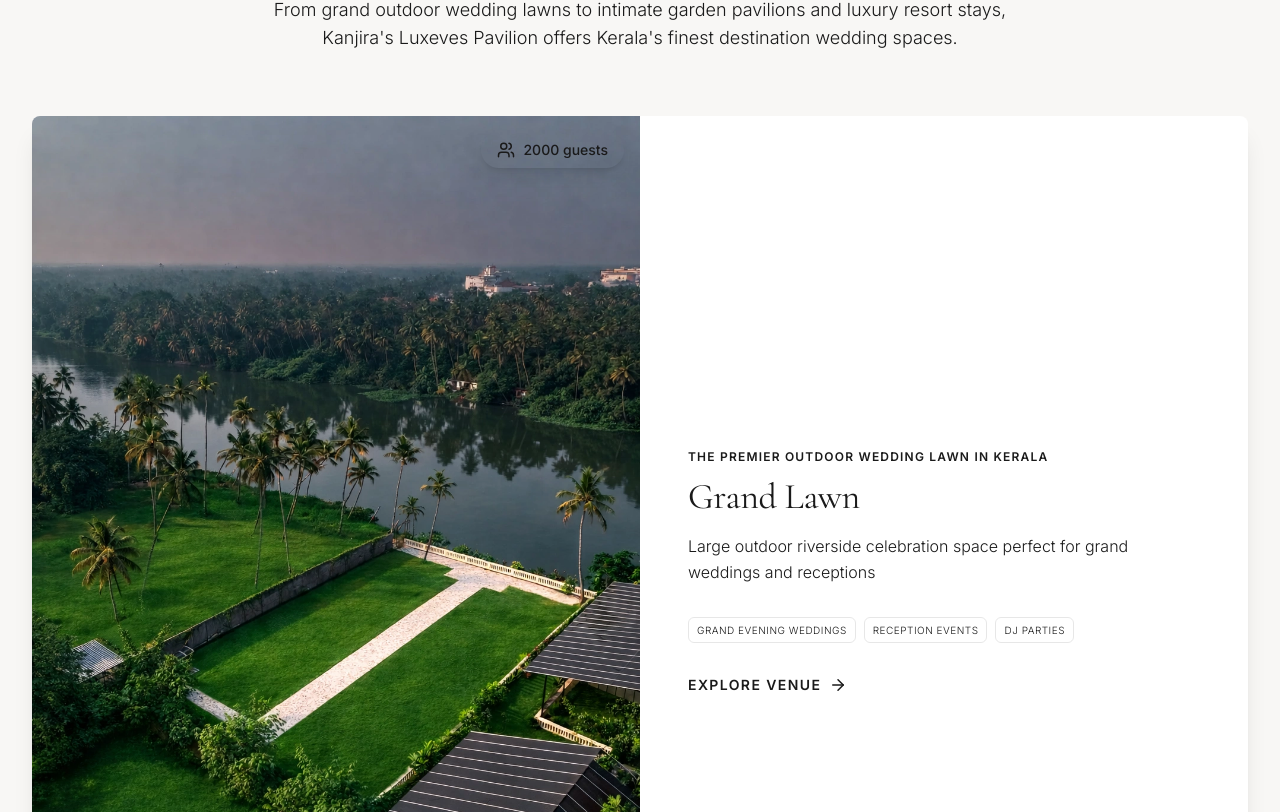
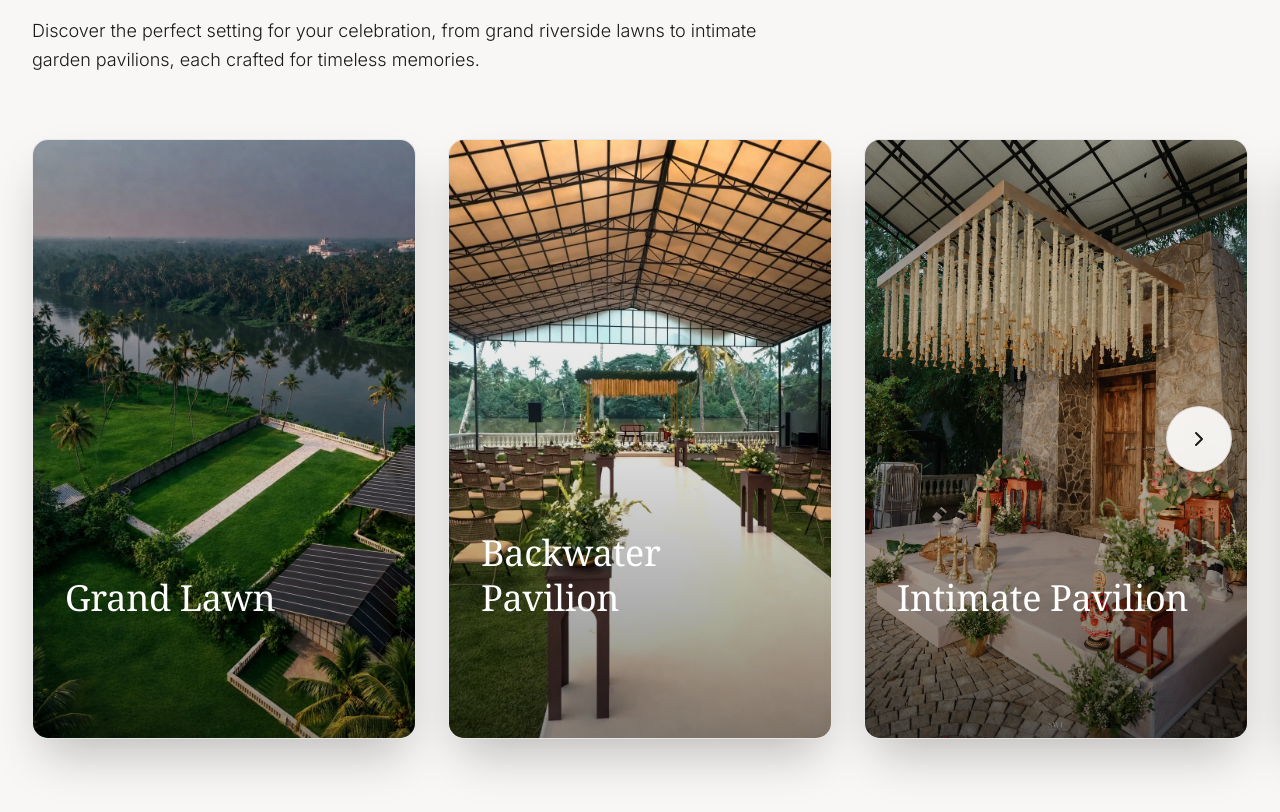
Before and after one commit to Krishnadasks28/kanjiraspavilion, a React (Vite) app: page /venues in a window 1280 px wide. Shown: the part 928-1740 px from the top of the page. Built offline with nearby package versions, Linux system fonts and the light colour scheme.

Commit message:
Venue carousel

```diff
--- a/src/app/components/VenuesSection.tsx
+++ b/src/app/components/VenuesSection.tsx
@@ -1,126 +1,192 @@
-import { motion } from "motion/react";
+import { motion, AnimatePresence } from "motion/react";
 import { useInView } from "motion/react";
-import { useRef } from "react";
-import { Users, ArrowRight } from "lucide-react";
+import { useRef, useState, useEffect } from "react";
+import { Users, ArrowRight, ChevronLeft, ChevronRight } from "lucide-react";
 import { ImageWithFallback } from "./figma/ImageWithFallback";
 import { venues } from "../data/venues";
 import { Link } from "react-router";
 
 export function VenuesSection() {
-  const ref = useRef(null);
-  const isInView = useInView(ref, { once: true, margin: "-100px" });
+  const containerRef = useRef(null);
+  const isInView = useInView(containerRef, { once: true, margin: "-100px" });
+  const [currentIndex, setCurrentIndex] = useState(0);
+  const [direction, setDirection] = useState(0);
+  const [itemsPerView, setItemsPerView] = useState(1);
+
+  // Update items per view based on screen size
+  useEffect(() => {
+    const handleResize = () => {
+      if (window.innerWidth >= 1024) {
+        setItemsPerView(3);
+      } else if (window.innerWidth >= 768) {
+        setItemsPerView(2);
+      } else {
+        setItemsPerView(1);
+      }
+    };
+    handleResize();
+    window.addEventListener("resize", handleResize);
+    return () => window.removeEventListener("resize", handleResize);
+  }, []);
+
+  const next = () => {
+    if (currentIndex < venues.length - itemsPerView) {
+      setDirection(1);
+      setCurrentIndex((prev) => prev + 1);
+    }
+  };
+
+  const prev = () => {
+    if (currentIndex > 0) {
+      setDirection(-1);
+      setCurrentIndex((prev) => prev - 1);
+    }
+  };
 
   return (
     <section
       id="venues"
-      ref={ref}
-      className="py-20 md:py-48 px-4 sm:px-6 lg:px-8 bg-secondary"
+      ref={containerRef}
+      className="py-20 md:py-48 px-4 sm:px-6 lg:px-8 bg-secondary overflow-hidden"
     >
       <div className="max-w-7xl mx-auto">
         {/* Section Header */}
-        <div className="text-center mb-16">
+        <div className="flex flex-col md:flex-row md:items-end justify-between mb-16 gap-8">
+          <div className="max-w-3xl">
             <motion.div
-            className="w-16 h-1 bg-accent mx-auto mb-6"
+              className="w-16 h-1 bg-accent mb-6"
               initial={{ width: 0 }}
               animate={isInView ? { width: 64 } : {}}
               transition={{ duration: 0.8 }}
             />
 
             <motion.h2
-            className="text-4xl md:text-5xl text-primary mb-4"
+              className="text-4xl md:text-5xl lg:text-6xl text-primary mb-6 font-serif"
               initial={{ opacity: 0, y: 20 }}
               animate={isInView ? { opacity: 1, y: 0 } : {}}
               transition={{ duration: 0.8, delay: 0.2 }}
             >
-            Our Wedding Venues & Services
+              Our Venues & Suites
             </motion.h2>
 
             <motion.p
-            className="text-lg text-muted-foreground max-w-3xl mx-auto"
+              className="text-lg text-muted-foreground leading-relaxed"
               initial={{ opacity: 0, y: 20 }}
               animate={isInView ? { opacity: 1, y: 0 } : {}}
               transition={{ duration: 0.8, delay: 0.3 }}
             >
-            From grand outdoor wedding lawns to intimate garden pavilions and luxury resort stays,
-            Kanjira's Luxeves Pavilion offers Kerala's finest destination
-            wedding spaces.
+              Discover the perfect setting for your celebration, from grand riverside lawns
+              to intimate garden pavilions, each crafted for timeless memories.
             </motion.p>
           </div>
 
-        {/* Venues — Full-width editorial layout */}
-        <div className="space-y-20">
+        </div>
+
+        {/* Carousel Container */}
+        <div className="relative overflow-visible group/carousel">
+          {/* Navigation Controls - Side Positioned */}
+          <div className="absolute top-1/2 left-4 -translate-y-1/2 z-30 hidden sm:block">
+            <button
+              onClick={prev}
+              disabled={currentIndex === 0}
+              className={`p-4 md:p-5 rounded-full bg-white/90 backdrop-blur-md shadow-2xl border border-primary/5 transition-all duration-300 ${
+                currentIndex === 0
+                  ? "opacity-0 pointer-events-none"
+                  : "hover:bg-primary hover:text-white hover:scale-110 active:scale-95"
+              }`}
+              aria-label="Previous venue"
+            >
+              <ChevronLeft size={24} />
+            </button>
+          </div>
+
+          <div className="absolute top-1/2 right-4 -translate-y-1/2 z-30 hidden sm:block">
+            <button
+              onClick={next}
+              disabled={currentIndex >= venues.length - itemsPerView}
+              className={`p-4 md:p-5 rounded-full bg-white/90 backdrop-blur-md shadow-2xl border border-primary/5 transition-all duration-300 ${
+                currentIndex >= venues.length - itemsPerView
+                  ? "opacity-0 pointer-events-none"
+                  : "hover:bg-primary hover:text-white hover:scale-110 active:scale-95"
+              }`}
+              aria-label="Next venue"
+            >
+              <ChevronRight size={24} />
+            </button>
+          </div>
+          <motion.div
+            className="flex gap-8"
+            animate={{ x: `calc(-${currentIndex * (100 / itemsPerView)}% - ${currentIndex * (itemsPerView > 1 ? 2 : 0)}rem)` }}
+            transition={{ type: "spring", damping: 30, stiffness: 100 }}
+          >
             {venues.map((venue, index) => (
               <motion.article
                 key={venue.id}
-              initial={{ opacity: 0, y: 50 }}
-              animate={isInView ? { opacity: 1, y: 0 } : {}}
-              transition={{ duration: 0.8, delay: 0.4 + index * 0.2 }}
-              className="group"
+                className="flex-shrink-0 w-full md:w-[calc(50%-1rem)] lg:w-[calc(33.333%-1.33rem)] group"
+                initial={{ opacity: 0, scale: 0.95 }}
+                animate={isInView ? { opacity: 1, scale: 1 } : {}}
+                whileHover={{ y: -10 }}
+                transition={{ duration: 0.6, delay: 0.2 + index * 0.1 }}
               >
-              <div
-                className={`grid lg:grid-cols-2 gap-0 rounded-lg overflow-hidden shadow-xl hover:shadow-2xl transition-shadow duration-500 bg-white ${index % 2 === 1 ? "lg:grid-flow-dense" : ""
-                  }`}
-              >
-                {/* Image */}
+                <div className="relative h-[400px] md:h-[500px] lg:h-[600px] overflow-hidden rounded-2xl shadow-2xl bg-white border border-primary/5">
                   <Link
                     to={`/venues/${venue.slug}`}
-                  className={`relative h-72 sm:h-96 lg:h-auto overflow-hidden block ${index % 2 === 1 ? "lg:col-start-2" : ""
-                    }`}
+                    className="absolute inset-0 overflow-hidden block"
                   >
                     <ImageWithFallback
                       src={venue.image}
                       alt={`${venue.name} – ${venue.tagline}`}
-                    className="w-full h-full object-cover transform group-hover:scale-105 transition-transform duration-700"
+                      className="w-full h-full object-cover transform group-hover:scale-110 transition-transform duration-1000"
                     />
-                  {/* Capacity Badge */}
-                  <div className="absolute top-4 right-4 bg-accent text-accent-foreground px-4 py-2 rounded-full flex items-center space-x-2 shadow-lg z-10">
-                    <Users size={18} />
-                    <span className="text-sm font-medium">{venue.capacity} guests</span>
+
+                    {/* Gradient Overlay */}
+                    <div className="absolute inset-0 bg-gradient-to-t from-black/80 via-black/20 to-transparent opacity-60 group-hover:opacity-80 transition-opacity duration-500" />
+
+                    {/* Content Overlay */}
+                    <div className="absolute inset-0 p-8 flex flex-col justify-end text-white translate-y-4 group-hover:translate-y-0 transition-transform duration-500">
+                      <div className="flex items-center space-x-3 mb-4 opacity-0 group-hover:opacity-100 transition-opacity duration-500 delay-100">
+                         <div className="bg-accent/90 backdrop-blur-md px-3 py-1 rounded-full flex items-center space-x-2">
+                           <Users size={14} />
+                           <span className="text-[10px] font-bold uppercase tracking-wider">{venue.capacity} Guests</span>
                          </div>
-                  {/* Overlay for hover */}
-                  <div className="absolute inset-0 bg-black/20 opacity-0 group-hover:opacity-100 transition-opacity duration-300 flex items-center justify-center">
-                    <span className="bg-white/90 text-primary px-6 py-2 rounded-full font-medium transform translate-y-4 group-hover:translate-y-0 transition-transform duration-300">
-                      View Venue Details
+                         <span className="text-xs font-medium uppercase tracking-widest text-white/80">
+                           {venue.tagline.split(' ').slice(0, 2).join(' ')}
                          </span>
                       </div>
-                </Link>
 
-                {/* Content */}
-                <div
-                  className={`p-8 lg:p-12 flex flex-col justify-center ${index % 2 === 1 ? "lg:col-start-1 lg:row-start-1" : ""
-                    }`}
-                >
-                  <span className="text-xs tracking-widest text-accent uppercase font-bold mb-3 block">
-                    {venue.tagline}
-                  </span>
-                  <h3 className="text-3xl md:text-4xl text-primary mb-4">
+                      <h3 className="text-3xl md:text-4xl font-serif mb-4 leading-tight">
                         {venue.name}
                       </h3>
-                  <p className="text-muted-foreground leading-relaxed mb-8 text-base">
+
+                      <p className="text-sm text-white/70 line-clamp-2 md:line-clamp-3 mb-6 font-light leading-relaxed opacity-0 group-hover:opacity-100 transition-opacity duration-500 delay-200">
                         {venue.description}
                       </p>
 
-                  <div className="flex flex-wrap gap-2 mb-8">
-                    {venue.idealFor.slice(0, 3).map((item) => (
-                      <span
-                        key={item}
-                        className="text-[10px] px-2 py-1 bg-background text-primary border border-accent/20 rounded-md uppercase tracking-wider"
-                      >
-                        {item}
-                      </span>
+                      <div className="flex items-center space-x-2 text-accent uppercase text-xs font-bold tracking-[0.2em] transform translate-y-4 group-hover:translate-y-0 opacity-0 group-hover:opacity-100 transition-all duration-500 delay-300">
+                        <span>Explore Venue</span>
+                        <ArrowRight size={16} />
+                      </div>
+                    </div>
+                  </Link>
+                </div>
+              </motion.article>
             ))}
+          </motion.div>
         </div>
 
-                  <Link
-                    to={`/venues/${venue.slug}`}
-                    className="inline-flex items-center text-accent font-bold tracking-widest uppercase text-sm group/btn"
-                  >
-                    Explore Venue
-                    <ArrowRight size={18} className="ml-2 transform group-hover/btn:translate-x-2 transition-transform" />
-                  </Link>
-                </div>
-              </div>
-            </motion.article>
+        {/* Progress Indicators */}
+        <div className="mt-16 flex justify-center space-x-3">
+          {Array.from({ length: venues.length - itemsPerView + 1 }).map((_, idx) => (
+            <button
+              key={idx}
+              onClick={() => setCurrentIndex(idx)}
+              className={`h-1.5 transition-all duration-500 rounded-full ${
+                currentIndex === idx
+                  ? "w-12 bg-accent shadow-lg shadow-accent/20"
+                  : "w-4 bg-primary/10 hover:bg-primary/20"
+              }`}
+              aria-label={`Go to slide ${idx + 1}`}
+            />
           ))}
         </div>
       </div>
```
Lines whose indentation alone changed are shown as unchanged.
